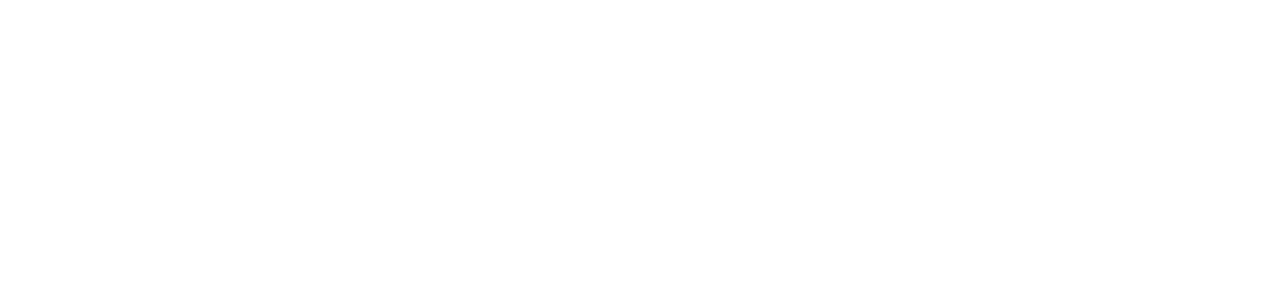
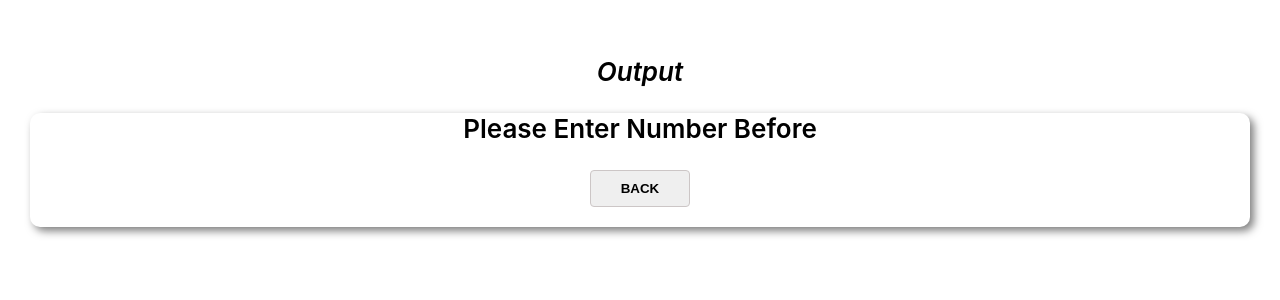
Before and after one commit to rhobbikhaidir/BubleSort, a React (Create React App) app: page /output in a window 1280 px wide. Shown: the top 300 px of the page. Built offline with nearby package versions, Linux system fonts and the light colour scheme.

Commit message:
add more logic

```diff
--- a/src/Redux/reducer/actionType.js
+++ b/src/Redux/reducer/actionType.js
@@ -1,6 +1,8 @@
 const ActionType = {
   CHANGE_NUMBER: "CHANGE_NUMBER",
   GENERATE_NUMBER: "GENERATE_NUMBER",
+  BUBBLE_ARR: "BUBBLE_ARR",
+  RESET_STATE: "RESER_STATE",
 };
 
 export default ActionType;
--- a/src/Redux/reducer/rootReducer.js
+++ b/src/Redux/reducer/rootReducer.js
@@ -19,10 +19,16 @@ const rootReducer = (state = globalState, action) => {
       randomNumber: 0,
     };
   }
-  if (action.type === "BUbBLE_ARR") {
+  if (action.type === ActionType.BUBBLE_ARR) {
     return {
       ...state,
       arrayNumber: action.bubbleArr,
+    };
+  }
+  if (action.type === ActionType.RESET_STATE) {
+    return {
+      randomNumber: 0,
+      arrayNumber: [],
     };
   }
   return state;
--- a/src/components/Output/index.css
+++ b/src/components/Output/index.css
@@ -1,22 +1,49 @@
 .container-output {
-  /* background-color: rgb(221, 221, 221); */
-
-  padding-top: 100px;
-  /* width: 100vw; */
-  /* height: 80vh; */
   display: flex;
   flex-direction: row;
   justify-content: space-around;
 }
 
+.card-container {
+  box-shadow: 4px 4px 8px rgb(126, 126, 126);
+  border-radius: 10px;
+  text-align: center;
+}
+
+.wrapper {
+  padding: 30px;
+}
 .card-output {
-  padding: 30px;
-  /* width: 100px;
-  height: 60px; */
-  /* margin-top: 40px; */
-  background-color: white;
+  padding: 10px;
+  width: 5%;
+  background-color: rgb(204, 198, 198);
   border-radius: 22px;
   text-align: center;
-  box-shadow: 4px 4px 8px rgb(126, 126, 126);
+  box-shadow: 4px 4px 8px rgb(194, 191, 191);
   font-size: 25px;
 }
+
+.title-user-input {
+  font-size: 26px;
+  font-weight: 600;
+  text-transform: capitalize;
+  text-align: center;
+}
+
+.btn-again {
+  outline: none;
+  border: 1px solid rgb(204, 198, 198);
+  padding: 10px 30px;
+  border-radius: 4px;
+  color: black;
+  text-transform: uppercase;
+  font-weight: bold;
+  margin-bottom: 20px;
+}
+
+.btn-again:hover {
+  cursor: pointer;
+  background-color: #838383;
+  color: white;
+  transition: 0.6s;
+}
--- a/src/components/Output/index.js
+++ b/src/components/Output/index.js
@@ -1,5 +1,7 @@
 import React from "react";
 import { connect } from "react-redux";
+import { useNavigate } from "react-router-dom";
+import ActionType from "../../Redux/reducer/actionType";
 import "./index.css";
 
 const mapStateToProps = (state) => {
@@ -8,9 +10,30 @@ const mapStateToProps = (state) => {
   };
 };
 
+const mapDispatchToProps = (dispatch) => {
+  return {
+    handleResetState: () => dispatch({ type: ActionType.RESET_STATE }),
+  };
+};
+
 const Output = (props) => {
+  const navigate = useNavigate();
+  const handleTryAgain = (e) => {
+    e.preventDefault();
+
+    props.handleResetState();
+    navigate("/");
+  };
   console.log(props);
   return (
+    <div className="wrapper">
+      <p className="title-user-input">
+        <i>Output</i>
+      </p>
+      <div className="card-container">
+        {props.arrayNumber.length === 0 ? (
+          <p className="title-user-input">Please Enter Number Before</p>
+        ) : (
           <div className="container-output">
             {props.arrayNumber &&
               props.arrayNumber.map((data, index) => (
@@ -19,7 +42,14 @@ const Output = (props) => {
                 </p>
               ))}
           </div>
+        )}
+
+        <button className="btn-again" onClick={handleTryAgain}>
+          {props.arrayNumber.length === 0 ? "Back" : "Try Again"}
+        </button>
+      </div>
+    </div>
   );
 };
 
-export default connect(mapStateToProps)(Output);
+export default connect(mapStateToProps, mapDispatchToProps)(Output);
--- a/src/components/UserInput/index.js
+++ b/src/components/UserInput/index.js
@@ -3,6 +3,7 @@ import { useNavigate } from "react-router-dom";
 import { connect } from "react-redux";
 
 import "./index.css";
+import ActionType from "../../Redux/reducer/actionType";
 
 const mapStateToProps = (state) => {
   console.log(state);
@@ -15,11 +16,11 @@ const mapStateToProps = (state) => {
 const mapDispatchToProps = (dispatch) => {
   return {
     handleChangeNumber: (kosong) =>
-      dispatch({ type: "CHANGE_NUMBER", newNumber: kosong }),
+      dispatch({ type: ActionType.CHANGE_NUMBER, newNumber: kosong }),
     handleGenerate: (arr) =>
-      dispatch({ type: "GENERATE_NUMBER", newArray: arr }),
+      dispatch({ type: ActionType.GENERATE_NUMBER, newArray: arr }),
     handleBubbleArr: (newBubbleArr) =>
-      dispatch({ type: "BUBBLE_ARR", bubbleArr: newBubbleArr }),
+      dispatch({ type: ActionType.BUBBLE_ARR, bubbleArr: newBubbleArr }),
   };
 };
 
@@ -46,17 +47,18 @@ const UserInput = (props) => {
   };
 
   const handleBubleSort = () => {
-    const arr = props.arrayNumber;
     let i, j;
     const len = props.arrayNumber.length;
 
     for (i = 0; i < len; i++) {
+      let arr = props.arrayNumber;
+
       for (j = 0; j < len; j++) {
         if (arr[j] > arr[j + 1]) {
-          let bubleArr = arr[j];
+          let newBubleArr = arr[j];
           arr[j] = arr[j + 1];
-          arr[j + 1] = bubleArr;
-          props.handleBubbleArr(bubleArr);
+          arr[j + 1] = newBubleArr;
+          props.handleBubbleArr(arr);
         }
       }
     }
@@ -73,10 +75,11 @@ const UserInput = (props) => {
       <div className="form-user-input-post">
         <label htmlFor="title">Add length number of array</label>
         <div className="arrayNumber">
-          {props.arrayNumber &&
-            props.arrayNumber.map((data, index) => {
-              return <p key={index}>{data}</p>;
-            })}
+          {props.arrayNumber.length > 1
+            ? props.arrayNumber.map((data, index) => {
+                return <p key={index}>{data}</p>;
+              })
+            : ""}
         </div>
         <input
           type="number"
```
Lines whose indentation alone changed are shown as unchanged.
